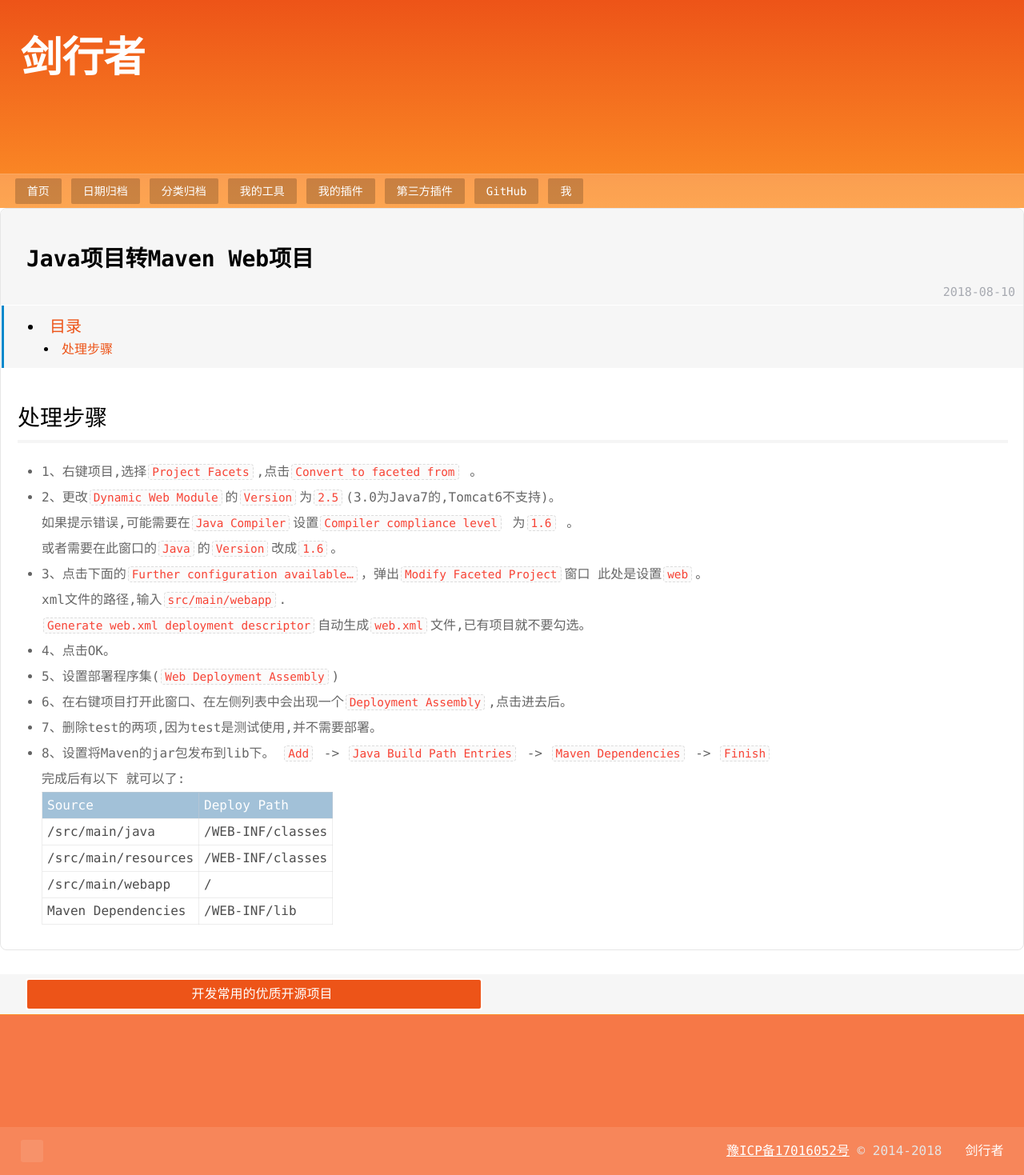
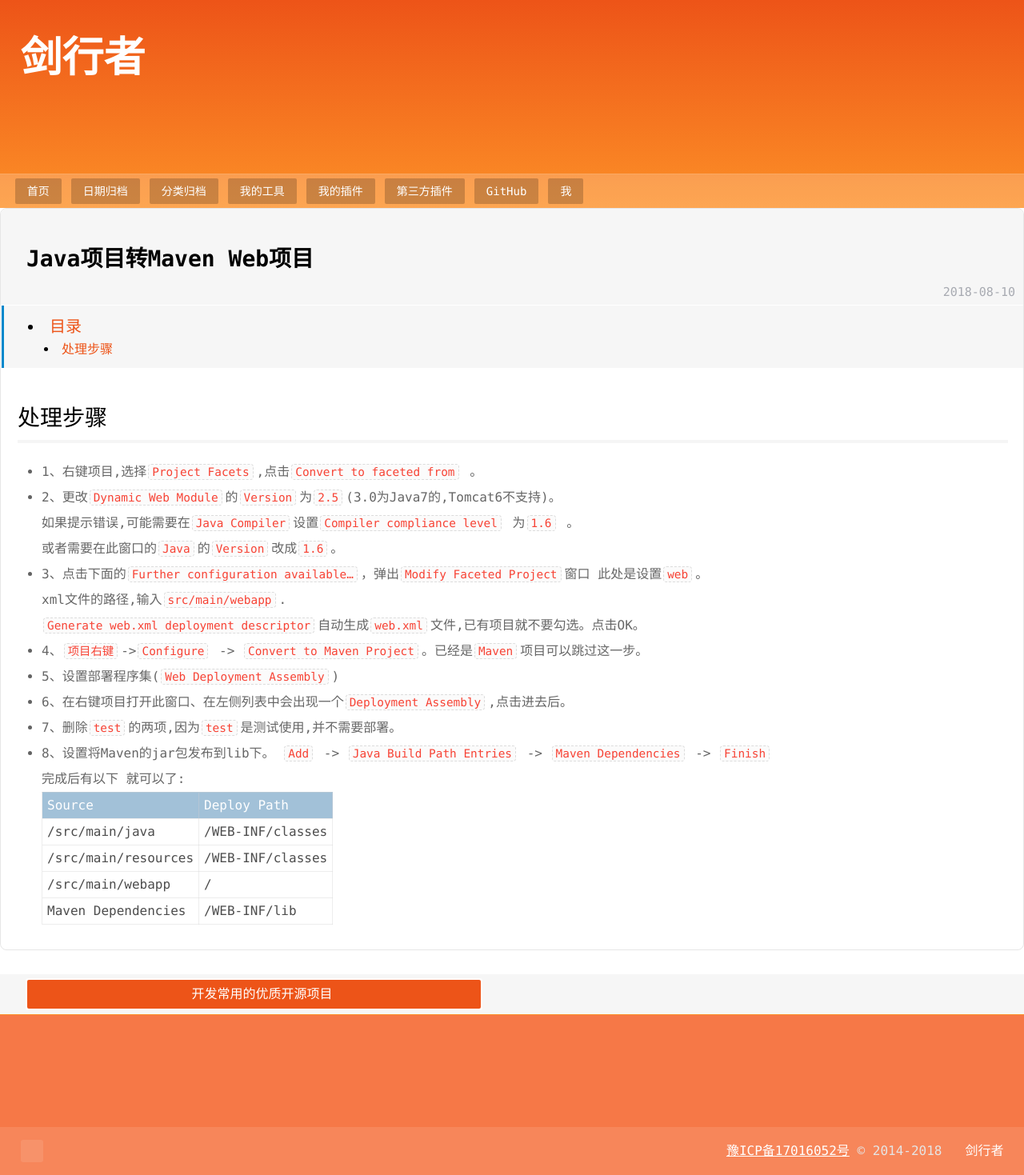
Before and after one commit to psvmc/myblog_jekyll, a Jekyll site: the page built from _posts/2018-08-10-maven-java-web.md, in a window 1280 px wide. Shown: the whole page at 80% size. Built offline with Jekyll 4.4.1, drawn with Linux system fonts in a browser that asks for light colours; comment, search, counter and statistics services are not loaded.

Commit message:
文章更新

```diff
--- a/_posts/2018-08-10-maven-java-web.md
+++ b/_posts/2018-08-10-maven-java-web.md
@@ -23,15 +23,15 @@ categories: maven
 
   xml文件的路径,输入`src/main/webapp`.
 
-  `Generate web.xml deployment descriptor`自动生成`web.xml`文件,已有项目就不要勾选。
+  `Generate web.xml deployment descriptor`自动生成`web.xml`文件,已有项目就不要勾选。点击OK。
 
-+ 4、点击OK。
++ 4、`项目右键`->`Configure` -> `Convert to Maven Project`。已经是`Maven`项目可以跳过这一步。
 
 + 5、设置部署程序集(`Web Deployment Assembly`)
 
 + 6、在右键项目打开此窗口、在左侧列表中会出现一个`Deployment Assembly`,点击进去后。
 
-+ 7、删除test的两项,因为test是测试使用,并不需要部署。
++ 7、删除`test`的两项,因为`test`是测试使用,并不需要部署。
 
 + 8、设置将Maven的jar包发布到lib下。 `Add` -> `Java Build Path Entries` -> `Maven Dependencies` -> `Finish`
 
```
